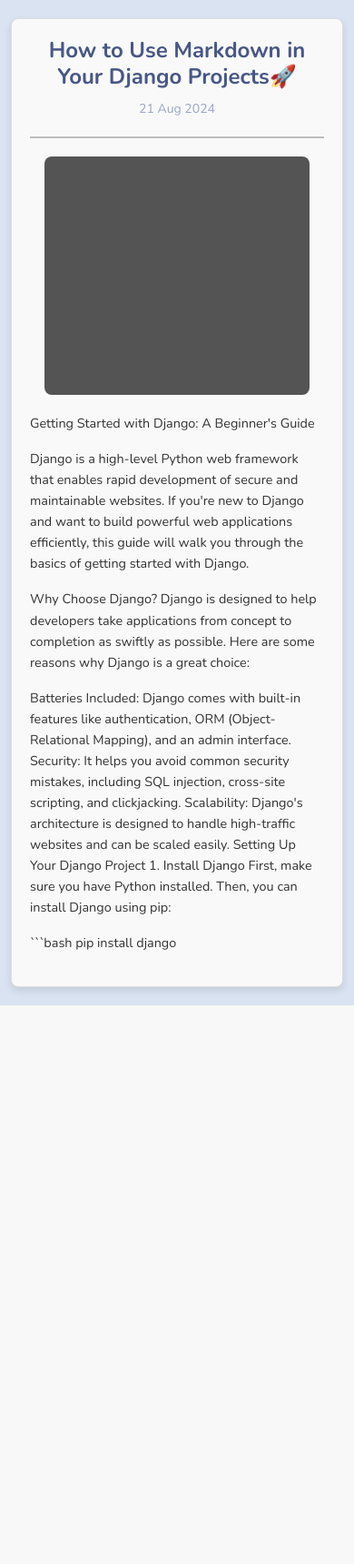
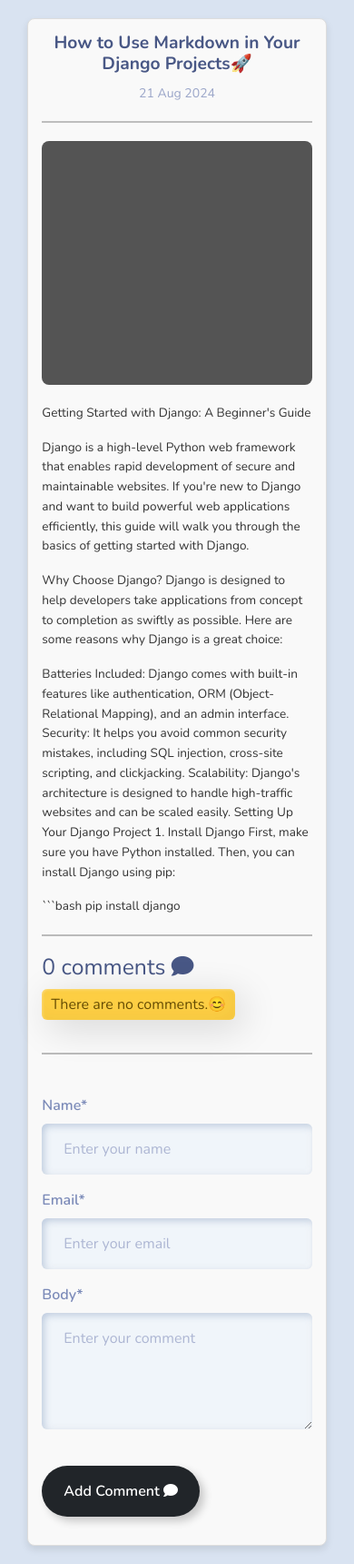
Before and after one commit to Moataz0000/django_for_all, a Django app: a page that uses src/templates/blog/post_detail.html in a window 390 px wide. Shown: the part 58-1777 px from the top of the page at 91% size. Before the commit the page ends 1163 px from the top, so only its background shows below. Run offline with Django 5.2, Linux system fonts and the light colour scheme; data comes from the database, SQL or seed files in the repository; both versions use the stored data as it was after the commit; parts of the project's set-up code (start-up, migrations or seed data) failed here and were passed over; some libraries are stand-ins or nearby versions.

Commit message:
Added comment system

```diff
--- /dev/null
+++ b/src/blog/forms.py
@@ -0,0 +1,26 @@
+from django import forms
+from .models import Comment
+
+
+
+
+class CommentForm(forms.ModelForm):
+   class Meta:
+      model = Comment
+      fields = ['name', 'email', 'body']
+
+      widgets = {
+            'name': forms.TextInput(attrs={
+                'placeholder': 'Enter your name',
+                'class': 'form-control'
+            }),
+            'email': forms.EmailInput(attrs={
+                'placeholder': 'Enter your email',
+                'class': 'form-control'
+            }),
+            'body': forms.Textarea(attrs={
+                'placeholder': 'Enter your comment',
+                'class': 'form-control',
+                'rows': 4
+            }),
+        }
--- a/src/blog/models.py
+++ b/src/blog/models.py
@@ -45,3 +45,30 @@
     def get_full_url(self):
         relative_url = self.get_post_url()
         return f"{settings.SITE_URL}{relative_url}"
+
+
+
+
+
+
+
+
+
+class Comment(models.Model):
+    post  = models.ForeignKey(Post , on_delete=models.CASCADE, related_name='comments')
+    name  = models.CharField(max_length=50)
+    email = models.EmailField()
+    body  = models.TextField()
+    created = models.DateTimeField(auto_now_add=True)
+    updated = models.DateTimeField(auto_now=True)
+    active  = models.BooleanField(default=True)
+
+
+    class Meta:
+        ordering = ['created']
+        indexes = [
+            models.Index(fields=['created'])
+        ]
+
+        def __str__(self) -> str:
+            return f'Comment by {self.name} on {self.post}'
--- a/src/blog/urls.py
+++ b/src/blog/urls.py
@@ -11,6 +11,7 @@
     path('blog/posts/', views.post, name='list_of_posts'),
     path('tag/<slug:tag_slug>/', views.post, name='posts_by_tag'),
     path('<int:year>/<int:month>/<int:day>/<slug:slug>/', views.post_detail, name='post_detail'),
+    path('<slug:post_slug>/comment/', views.post_comment, name='post_comment'),
     path('about-me/', views.about, name='about'),
     path('search/', views.search, name='search')
     ]
--- a/src/blog/views.py
+++ b/src/blog/views.py
@@ -1,11 +1,10 @@
 from django.shortcuts import render, get_object_or_404
-from .models import Post
+from .models import Post, Comment
 from taggit.models import Tag
 from django.urls import reverse
 import logging
-
-
-
+from .forms import CommentForm
+from django.views.decorators.http import require_POST
 
 
 def index(request):
@@ -25,8 +24,40 @@
 def post_detail(request, year, month, day, slug):
     post = get_object_or_404(Post, status=Post.Status.PUBLISHED, slug=slug, publish__year=year, publish__month=month,publish__day=day)
     post_url = request.build_absolute_uri(reverse('blog:post_detail', args=[year, month, day, slug]))
+    comments = post.comments.filter(active=True)
+    form = CommentForm()
+    return render(request, 'blog/post_detail.html', {'post':post, 'post_url':post_url, 'comments':comments, 'form':form})
 
-    return render(request, 'blog/post_detail.html', {'post':post, 'post_url':post_url})
+
+
+@require_POST
+def post_comment(request, post_slug):
+    post = get_object_or_404(Post, slug=post_slug, status=Post.Status.PUBLISHED)
+    comment = None
+
+    form = CommentForm(data=request.POST)
+    if form.is_valid():
+        comment = form.save(commit=False)
+        comment.post = post
+        comment.save()
+
+    context = {
+        'post':post,
+        'form':form,
+        'comment':comment,
+    }
+    return render(request, 'blog/comment.html', context)
+
+
+
+
+
+
+
+
+
+
+
 
 
 
--- a/src/requierments.py
+++ b/src/requierments.py
@@ -1,5 +1,6 @@
 asgiref==3.8.1
 Django==5.1
+django-crispy-forms==2.3
 django-taggit==6.0.0
 django-unfold==0.36.0
 Markdown==3.7
--- a/src/src/settings.py
+++ b/src/src/settings.py
@@ -14,7 +14,7 @@
 # SECURITY WARNING: don't run with debug turned on in production!
 DEBUG = True
 
-ALLOWED_HOSTS = []
+ALLOWED_HOSTS = ['*']
 
 
 # settings.py
@@ -35,7 +35,11 @@
     'taggit',
     'courses',
     'consultation',
+    'crispy_forms',
+    'crispy_bootstrap4',
 ]
+
+CRISPY_TEMPLATE_PACK = 'bootstrap4'
 
 MIDDLEWARE = [
     'django.middleware.security.SecurityMiddleware',
--- a/src/templates/blog/post_detail.html
+++ b/src/templates/blog/post_detail.html
@@ -8,7 +8,7 @@
     .post-container {
         margin: 20px auto;
         padding: 20px;
-        max-width: 1000px; /* Increased width */
+        max-width: 1000px;
         border: 1px solid #ddd;
         border-radius: 8px;
         background-color: #f9f9f9;
@@ -17,10 +17,10 @@
 
     .post-image {
         display: block;
-        max-width: 90%; /* Adjust width as needed */
-        max-height: 500px; /* Limit the height */
-        margin: 20px auto; /* Center the image and add margin around */
-        object-fit: contain; /* Ensure the whole image is visible */
+        max-width: 100%;
+        max-height: 500px;
+        margin: 20px auto;
+        object-fit: contain;
         border-radius: 8px;
     }
 
@@ -28,7 +28,7 @@
         font-size: 2rem;
         margin-bottom: 10px;
         font-weight: bold;
-        text-align: center; /* Center the title */
+        text-align: center;
     }
 
     .post-date {
@@ -36,7 +36,7 @@
         color: #888;
         margin-bottom: 20px;
         font-style: italic;
-        text-align: center; /* Center the date */
+        text-align: center;
     }
 
     .post-content {
@@ -54,14 +54,45 @@
         text-decoration: underline;
     }
 
+    /* Responsive adjustments */
+    @media (max-width: 1200px) {
+        .post-container {
+            max-width: 90%;
+        }
+    }
+
+    @media (max-width: 991px) {
+        .post-title {
+            font-size: 1.8rem;
+        }
+        .post-content {
+            font-size: 1rem;
+        }
+    }
+
     @media (max-width: 767px) {
+        .post-container {
+            padding: 15px;
+        }
         .post-title {
             font-size: 1.5rem;
         }
-
         .post-content {
             font-size: 0.9rem;
         }
+    }
+
+    @media (max-width: 575px) {
+        .post-title {
+            font-size: 1.2rem;
+        }
+        .post-content {
+            font-size: 0.85rem;
+        }
+    }
+
+    .hidden {
+        display: none;
     }
 </style>
 
@@ -79,7 +110,49 @@
         <div class="post-content">
             {{ post.content|markdown }}
         </div>
+        <hr style="border: 1px solid #000; margin: 20px 0;">
+
+        {% with comments.count as total_comments %}
+            <h2>{{ total_comments }} comment{{ total_comments|pluralize }}  <i class="fa-solid fa-comment"></i></h2>
+        {% endwith %}
+
+        <div id="comments-list">
+            {% for comment in comments %}
+                <div class="alert alert-dismissible alert-secondary {% if forloop.counter > 3 %}hidden{% endif %}">
+                    <p class="info">
+                        Comment {{ forloop.counter }} by {{ comment.name }} | <i class="fa-solid fa-clock"></i> {{ comment.created|date:"d M Y" }}
+                    </p>
+                    {{ comment.body|linebreaks }}
+                </div>
+            {% empty %}
+                <div class="alert alert-warning d-inline-block" role="alert" style="padding: 5px 10px;">
+                    <p style="margin: 0; "> There are no comments.😊</p>
+                </div>
+            {% endfor %}
+        </div>
+
+        {% if comments.count > 3 %}
+            <button id="show-more-comments" class="btn btn-outline-primary mt-3">See More <i class="fa-regular fa-eye"></i></button>
+        {% endif %}
+
+        {% include "includes/comment_form.html" %}
     </div>
 </div>
 
+<script>
+    document.addEventListener('DOMContentLoaded', function() {
+        const showMoreButton = document.getElementById('show-more-comments');
+        const hiddenComments = document.querySelectorAll('.hidden');
+
+        if (showMoreButton) {
+            showMoreButton.addEventListener('click', function() {
+                hiddenComments.forEach(function(comment) {
+                    comment.classList.remove('hidden');
+                });
+                showMoreButton.style.display = 'none';
+            });
+        }
+    });
+</script>
+
 {% endblock %}
--- /dev/null
+++ b/src/templates/includes/comment_form.html
@@ -0,0 +1,12 @@
+<hr style="border: 1px solid #000; margin: 20px 0;">
+<br>
+{% load crispy_forms_tags %}
+
+
+<div>
+    <form action="{% url 'blog:post_comment' post.slug %}" method="post">
+{% csrf_token %}
+        {{form|crispy}}<br>
+        <p><button type="submit" class="btn btn-outline-dark hover:bg-white">Add Comment <i class="fa-solid fa-comment"></i></button></p>
+    </form>
+</div>
```
Also changed, not shown: src/blog/admin.py (+10 -1 lines), src/templates/blog/comment.html (added, +20 -0 lines), src/blog/migrations/0005_comment.py (added), src/db.sqlite3.
